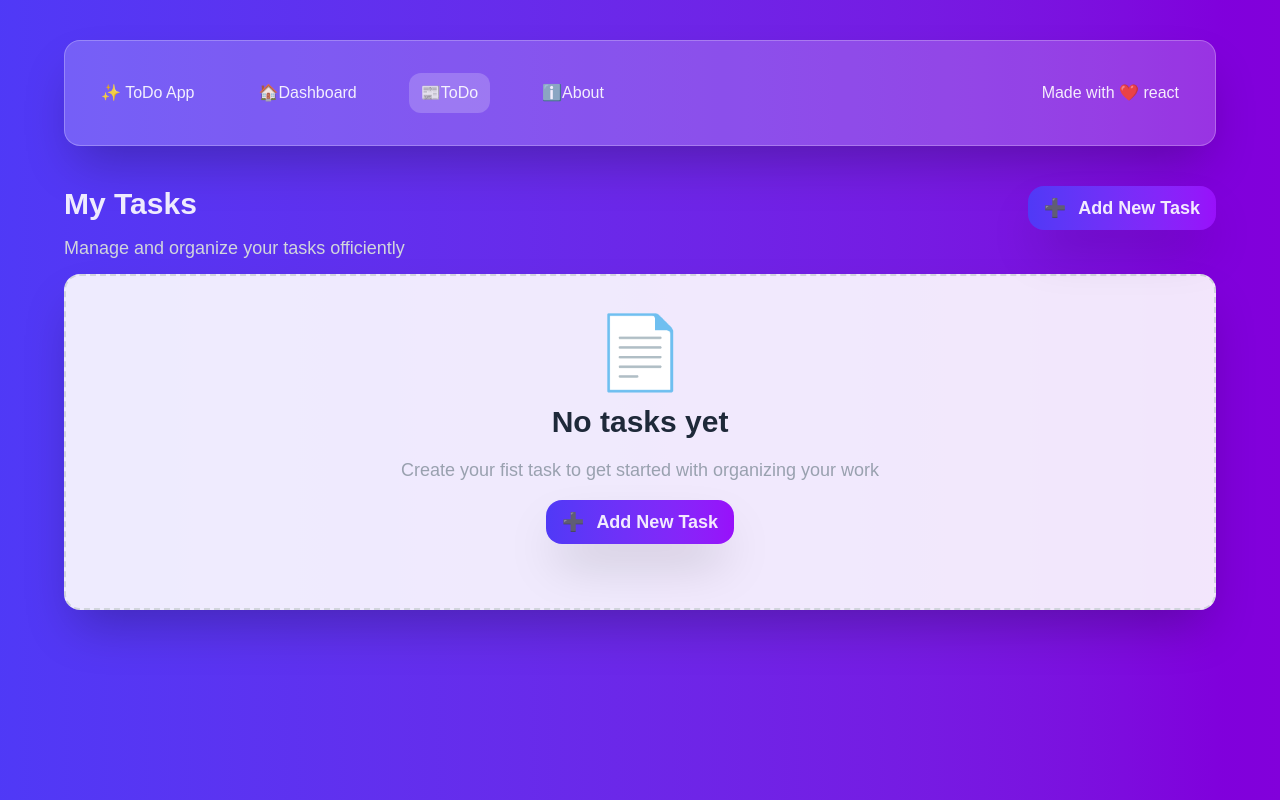
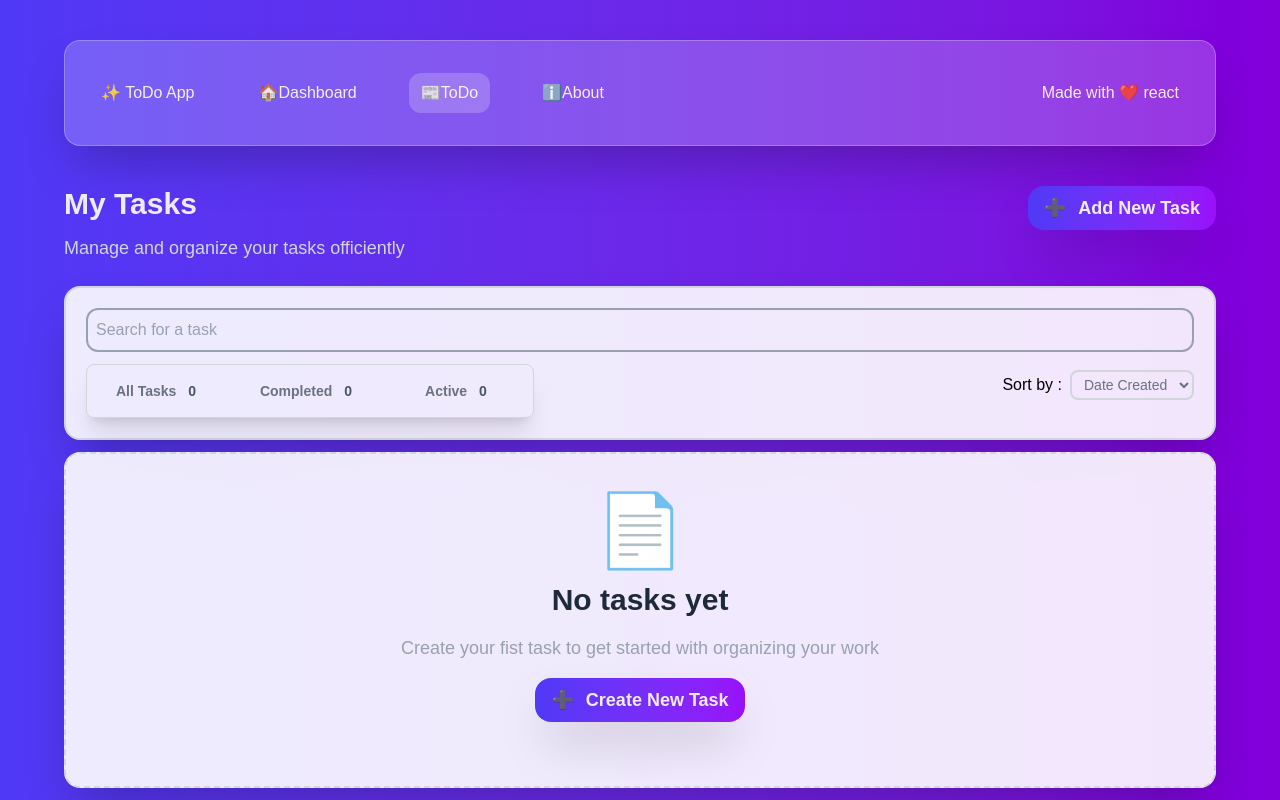
Before and after one commit to abd-elayyan/Todo-App, a Next.js app: page /todo in a window 1280 px wide. Built offline with nearby package versions, Linux system fonts and the light colour scheme.

Commit message:
Create and use Search bar

```diff
--- a/src/app/todo/page.jsx
+++ b/src/app/todo/page.jsx
@@ -2,14 +2,47 @@
 import { AddNewForm } from "@/components/ui/AddNewForm";
 import { Button } from "@/components/ui/Buttotn";
 import EmptyMsg from "@/components/ui/EmptyMsg";
+import { SearchBar } from "@/components/ui/SearchBar";
 import { TodoItems } from "@/components/ui/TodoItems";
 import { useTodos } from "@/hooks/useTodos";
 import { useState } from "react";
 
 const TodoPage = () => {
   const [showForm, setShowForm] = useState(false);
-  const { todos } = useTodos();
+  const { todos, filter, searchQuery, sortBy, setSortBy } = useTodos();
 
+  let visibleTodos = todos;
+  /////////////////search
+  if (searchQuery)
+    visibleTodos = visibleTodos.filter((t) =>
+      t.title.toLowerCase().includes(searchQuery.toLowerCase()),
+    );
+
+  /////////////////filter
+  {
+    if (filter && filter === "completed")
+      visibleTodos = visibleTodos.filter((f) => f.completed);
+    else if (filter && filter === "active")
+      visibleTodos = visibleTodos.filter((f) => !f.completed);
+  }
+
+  /////////////////sort by
+  {
+    if (sortBy && sortBy === "created") {
+      visibleTodos = [...visibleTodos].sort((a, b) => {
+        return new Date(a.createdAt) - new Date(b.createdAt);
+      });
+    } else if (sortBy && sortBy === "title") {
+      visibleTodos = [...visibleTodos].sort((a, b) => {
+        return a.title.localeCompare(b.title);
+      });
+    } else if (sortBy && sortBy === "priority") {
+      visibleTodos = [...visibleTodos].sort((a, b) => {
+        const order = { high: 1, mediom: 2, low: 3 };
+        return order[a.priority] - order[b.priority];
+      });
+    }
+  }
   return (
     <div>
       {/* head section  */}
@@ -37,20 +70,16 @@ const TodoPage = () => {
           <AddNewForm onClick={() => setShowForm(false)} />
         </div>
       )}
+
+      {/* search bar  */}
+      <SearchBar />
+
       {/* Show todos section */}
-
       <div>
-        {todos.length > 0 ? (
-          todos.map((todo) => <TodoItems todo={todo} key={todo.id} />)
+        {visibleTodos.length > 0 ? (
+          visibleTodos.map((todo) => <TodoItems todo={todo} key={todo.id} />)
         ) : (
-          <EmptyMsg
-            title={"No tasks yet"}
-            subtitle={
-              "Create your fist task to get started with organizing your work"
-            }
-            icon={"📄"}
-            onClick={() => setShowForm(true)}
-          />
+          <EmptyMsg filter={filter} onClick={() => setShowForm(true)} />
         )}
       </div>
     </div>
--- a/src/components/ui/EmptyMsg.jsx
+++ b/src/components/ui/EmptyMsg.jsx
@@ -1,13 +1,27 @@
 import { Button } from "./Buttotn";
 
-const EmptyMsg = ({ icon, title, subtitle, onClick }) => {
+const EmptyMsg = ({ onClick, filter }) => {
+  let title = "No tasks yet";
+  let subtitle =
+    "Create your fist task to get started with organizing your work";
+  let icon = "📄";
+
+  if (filter && filter == "completed") {
+    title = "There is no compelted tasks yet";
+    subtitle = "Create your fist task and start completing trip";
+    icon = "📄";
+  } else if (filter && filter == "active") {
+    title = "There is no active tasks yet";
+    subtitle = "Create your fist task to activate it";
+    icon = "📄";
+  }
   return (
     <div className="bg-white/90 text-center py-10 px-20 rounded-2xl border-2 shadow-2xl border-gray-300 border-dashed  flex flex-col items-center">
       <span className="text-7xl ">{icon}</span>
       <p className="text-3xl py-4 font-semibold text-gray-800">{title}</p>
       <p className="text-gray-400 text-lg font-normal mb-4">{subtitle}</p>
       <div className="pb-6">
-        <Button title={"Add New Task"} icon={"➕"} onClick={onClick} />
+        <Button title={"Create New Task"} icon={"➕"} onClick={onClick} />
       </div>
     </div>
   );
--- /dev/null
+++ b/src/components/ui/SearchBar.jsx
@@ -0,0 +1,76 @@
+import { useTodos } from "@/hooks/useTodos";
+
+export const SearchBar = () => {
+  const { filter, setFilter, state, setSearchQuery, sortBy, setSortBy } =
+    useTodos();
+  const filters = [
+    { count: state.total, label: "All Tasks", value: "all" },
+    { count: state.completed, label: "Completed", value: "completed" },
+    { count: state.active, label: "Active", value: "active" },
+  ];
+
+  const sortOptoin = [
+    { label: "Date Created", value: "created", selected: false },
+    { label: "Priority", value: "priority", selected: false },
+    { label: "Title", value: "title", selected: true },
+  ];
+
+  const handleSearchChange = (e) => {
+    setSearchQuery(e.target.value);
+  };
+  return (
+    // search bar
+    <div className="bg-white/90 border-2 border-gray-300 shadow-2xl my-3 p-5 rounded-2xl">
+      <input
+        type="text "
+        className="w-full border-gray-400 border-2 p-2 placeholder:text-gray-400 rounded-xl focus:outline-none focus:border-indigo-500  hover:border-gray-700 duration-200"
+        placeholder="Search for a task "
+        onChange={handleSearchChange}
+      />
+
+      {/* filter & sort section  */}
+      <div className="flex justify-between items-center">
+        {/* filter section  */}
+        <div className="flex gap-5 mt-3 border shadow-xl py-2 px-2 max-w-md text-sm w-full border-gray-300 rounded-lg">
+          {filters &&
+            filters.map((f) => (
+              <button
+                key={f.value}
+                value={f.value}
+                onClick={() => setFilter(f.value)}
+                className={` px-3 py-2 rounded-lg  font-bold text-sm text-gray-500  cursor-pointer w-full hover:-translate-y-1 duration-300 ${filter === f.value ? "bg-linear-to-r from-indigo-600 to-purple-600 text-white/90" : " hover:bg-indigo-100 hover:text-indigo-500 "}`}
+              >
+                {f.label}
+                <span
+                  className={`px-2 py-1 ml-1 text-gray-600  rounded-full ${filter === f.value ? "bg-white/20 text-white/90" : ""}`}
+                >
+                  {f.count}
+                </span>
+              </button>
+            ))}
+        </div>
+
+        {/* sort section  */}
+        <div>
+          <label htmlFor="sort">Sort by :</label>
+          <select
+            name="sort"
+            id="sort"
+            value={sortBy}
+            className="border-2 border-gray-300 rounded-lg hover:scale-none hover:outline-none hover:border-indigo-400 px-2 py-1 text-gray-500 text-sm ml-2"
+            onChange={(e) => {
+              setSortBy(e.target.value);
+            }}
+          >
+            {sortOptoin &&
+              sortOptoin.map((s) => (
+                <option key={s.value} value={s.value}>
+                  {s.label}
+                </option>
+              ))}
+          </select>
+        </div>
+      </div>
+    </div>
+  );
+};
--- a/src/contexts/TodoContext.jsx
+++ b/src/contexts/TodoContext.jsx
@@ -6,6 +6,10 @@ export const TodoContext = createContext();
 
 export const TodoProvider = ({ children }) => {
   const [todos, setTodos] = useState([]);
+  const [filter, setFilter] = useState("All");
+  const [searchQuery, setSearchQuery] = useState("");
+  const [sortBy, setSortBy] = useState("created");
+
   const addTodo = (todo) => {
     const newTodo = {
       id: Date.now().toString(),
@@ -40,8 +44,28 @@ export const TodoProvider = ({ children }) => {
     setTodos((prev) => prev.filter((todo) => todo.id !== id));
   };
 
+  const state = {
+    total: todos.length,
+    completed: todos.filter((t) => t.completed).length,
+    active: todos.filter((t) => !t.completed).length,
+  };
+
   return (
-    <TodoContext.Provider value={{ todos, addTodo, ToggelTodo, deleteTodo }}>
+    <TodoContext.Provider
+      value={{
+        todos,
+        addTodo,
+        ToggelTodo,
+        deleteTodo,
+        filter,
+        setFilter,
+        state,
+        searchQuery,
+        setSearchQuery,
+        sortBy,
+        setSortBy,
+      }}
+    >
       {children}
     </TodoContext.Provider>
   );
```
